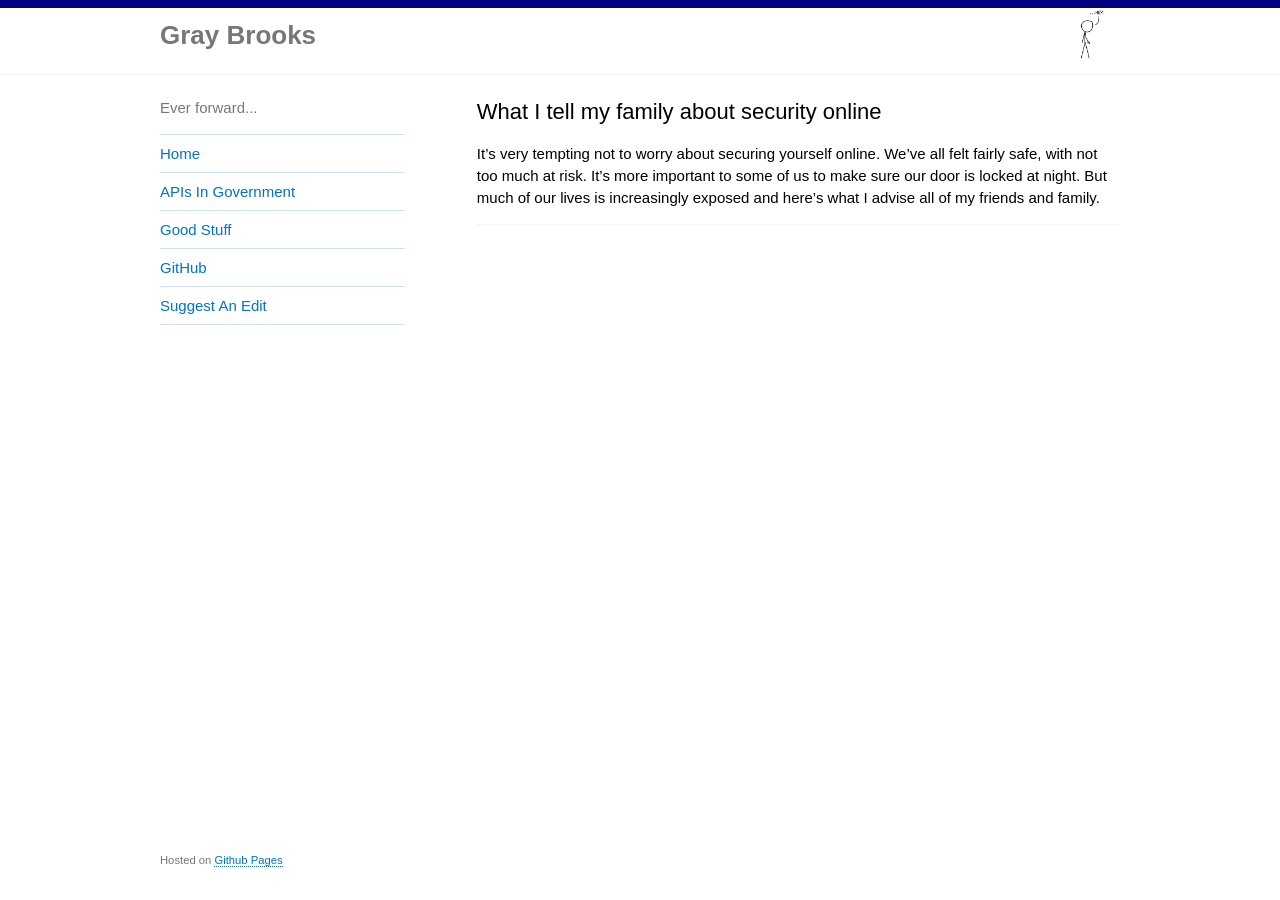
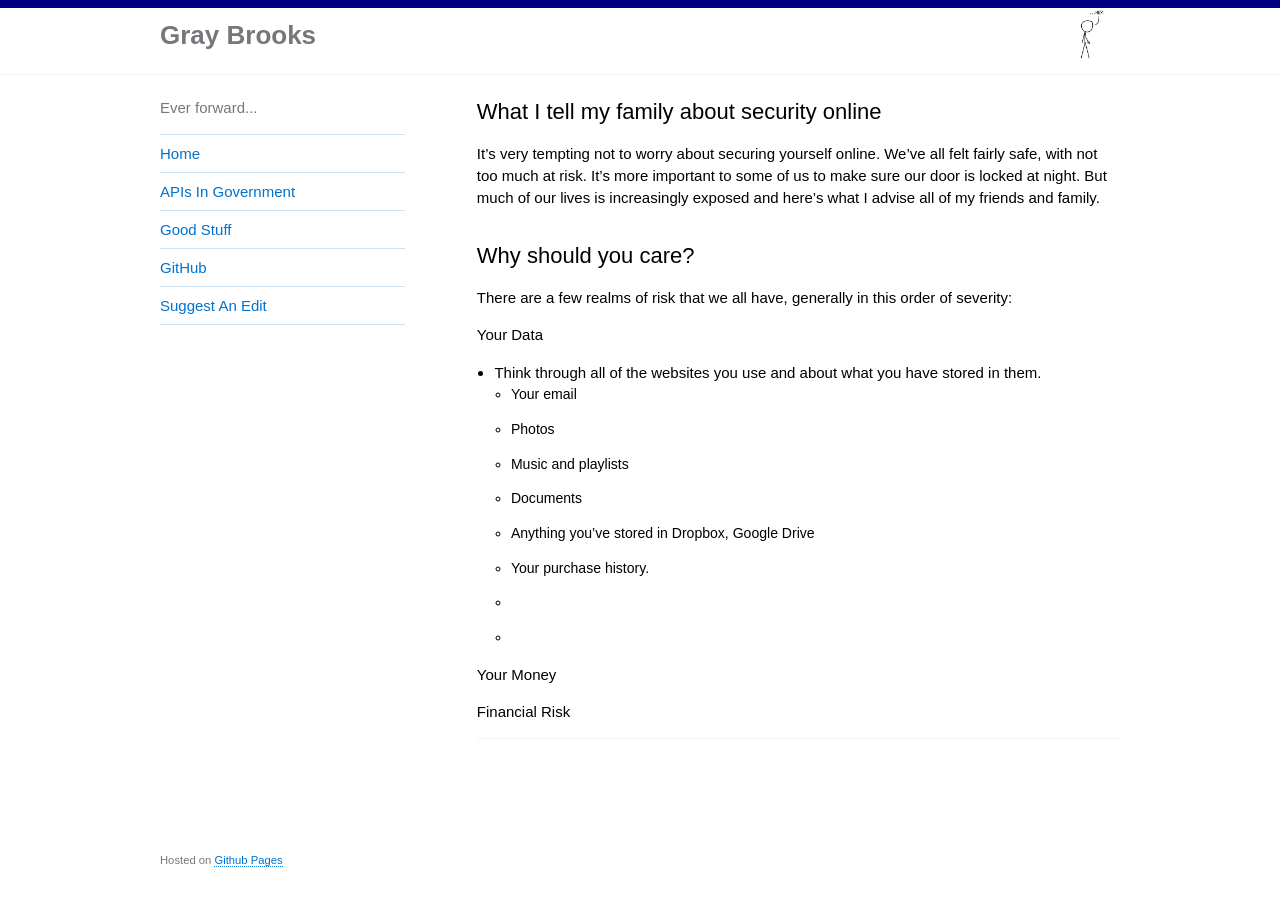
Before and after one commit to gbinal/gbinal.github.com, a Jekyll site: the page built from pages/security.md, in a window 1280 px wide. Built offline with Jekyll 4.4.1, drawn with Linux system fonts in a browser that asks for light colours.

Commit message:
starting to add risk

```diff
--- a/pages/security.md
+++ b/pages/security.md
@@ -4,3 +4,26 @@ title: "What I tell my family about security online"
 ---
 
 It's very tempting not to worry about securing yourself online. We've all felt fairly safe, with not too much at risk.  It's more important to some of us to make sure our door is locked at night.  But much of our lives is increasingly exposed and here's what I advise all of my friends and family.
+
+## Why should you care?
+
+There are a few realms of risk that we all have, generally in this order of severity:
+
+Your Data
+* Think through all of the websites you use and about what you have stored in them.
+  * Your email
+  * Photos
+  * Music and playlists
+  * Documents
+  * Anything you've stored in Dropbox, Google Drive
+  * Your purchase history.
+  *
+  *
+
+
+
+Your Money
+
+
+
+Financial Risk
```
